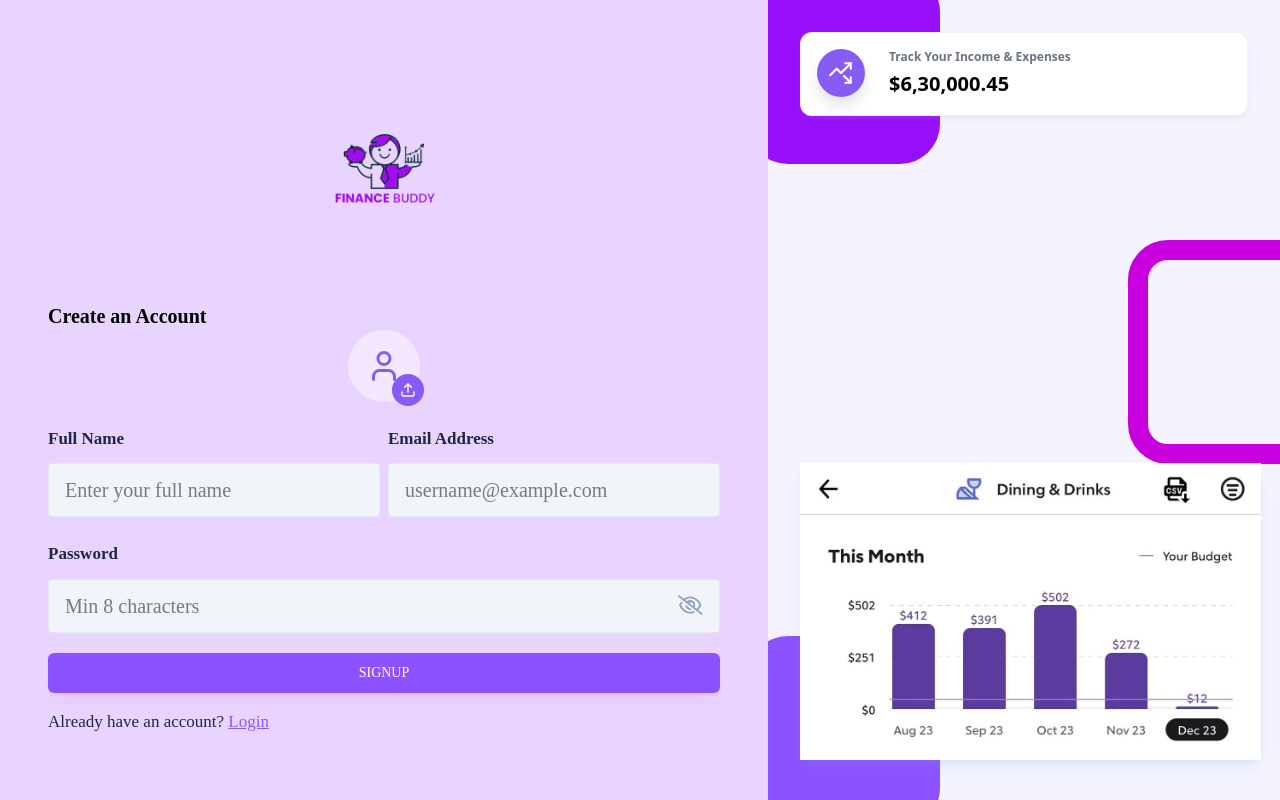
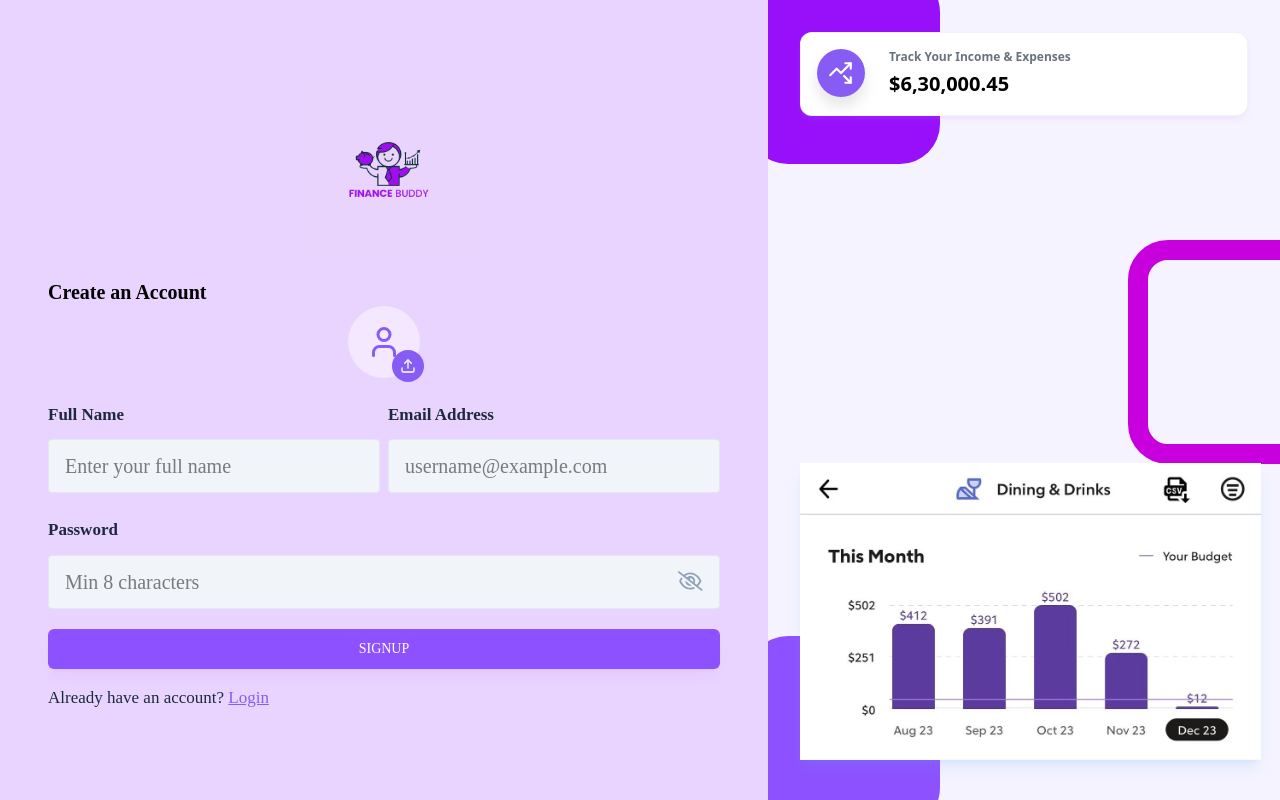
Before and after one commit to sethiDevansh/Finance-Buddy, a React (Vite) app in the folder frontend/: page /signUp in a window 1280 px wide. Built offline with nearby package versions, Linux system fonts and the light colour scheme.

Commit message:
done some changes in the signup

```diff
--- a/frontend/src/pages/Auth/SignUp.jsx
+++ b/frontend/src/pages/Auth/SignUp.jsx
@@ -81,7 +81,7 @@ const SignUp = () => {
           <img
           src={FinanceBuddyLogo}
           alt="Finance Buddy"
-          className="w-60"
+          className="w-50 pl-2 mt-0"
         />
         </div>
         <h3 className='text-xl font-semibold text-black mt-2'>Create an Account</h3>
```
